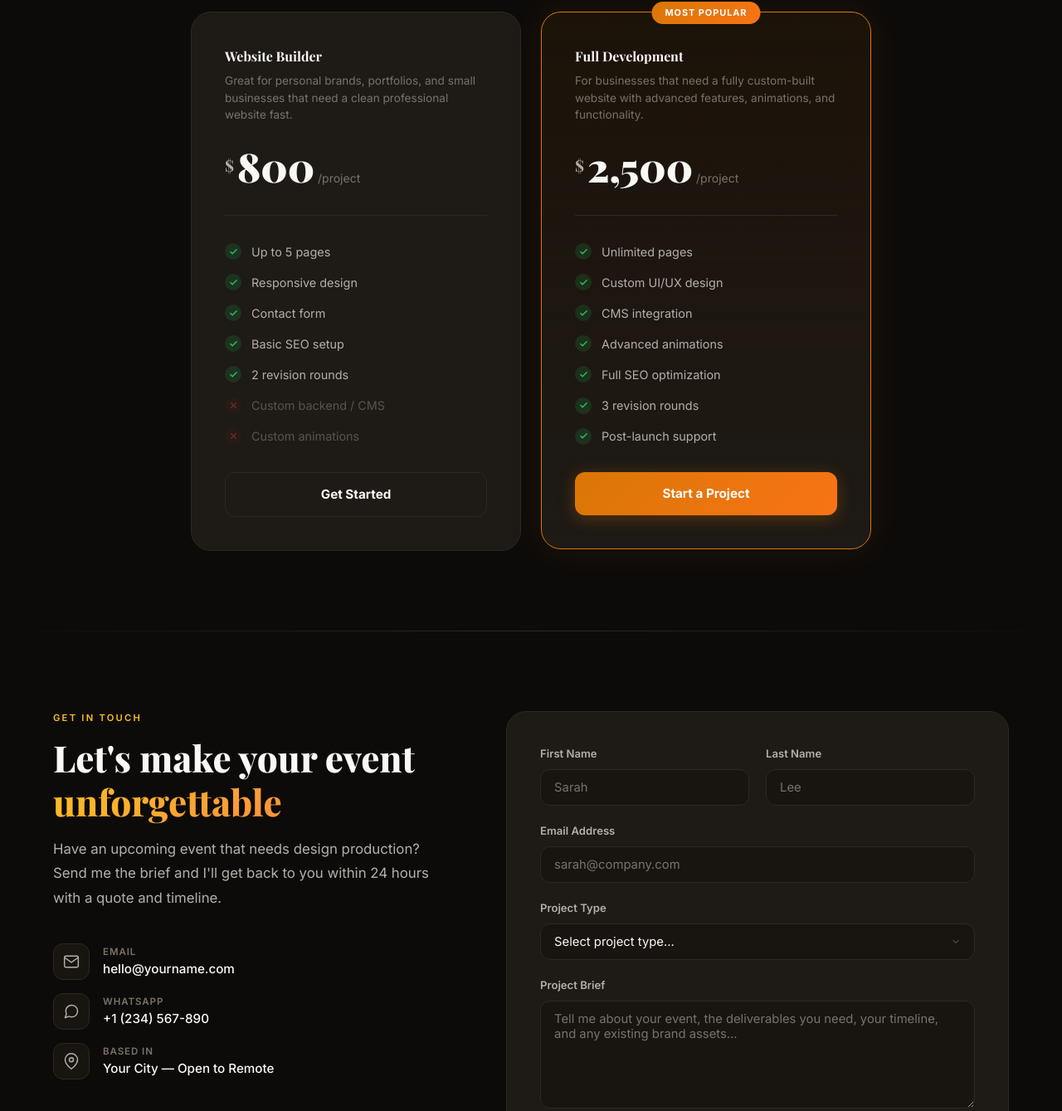
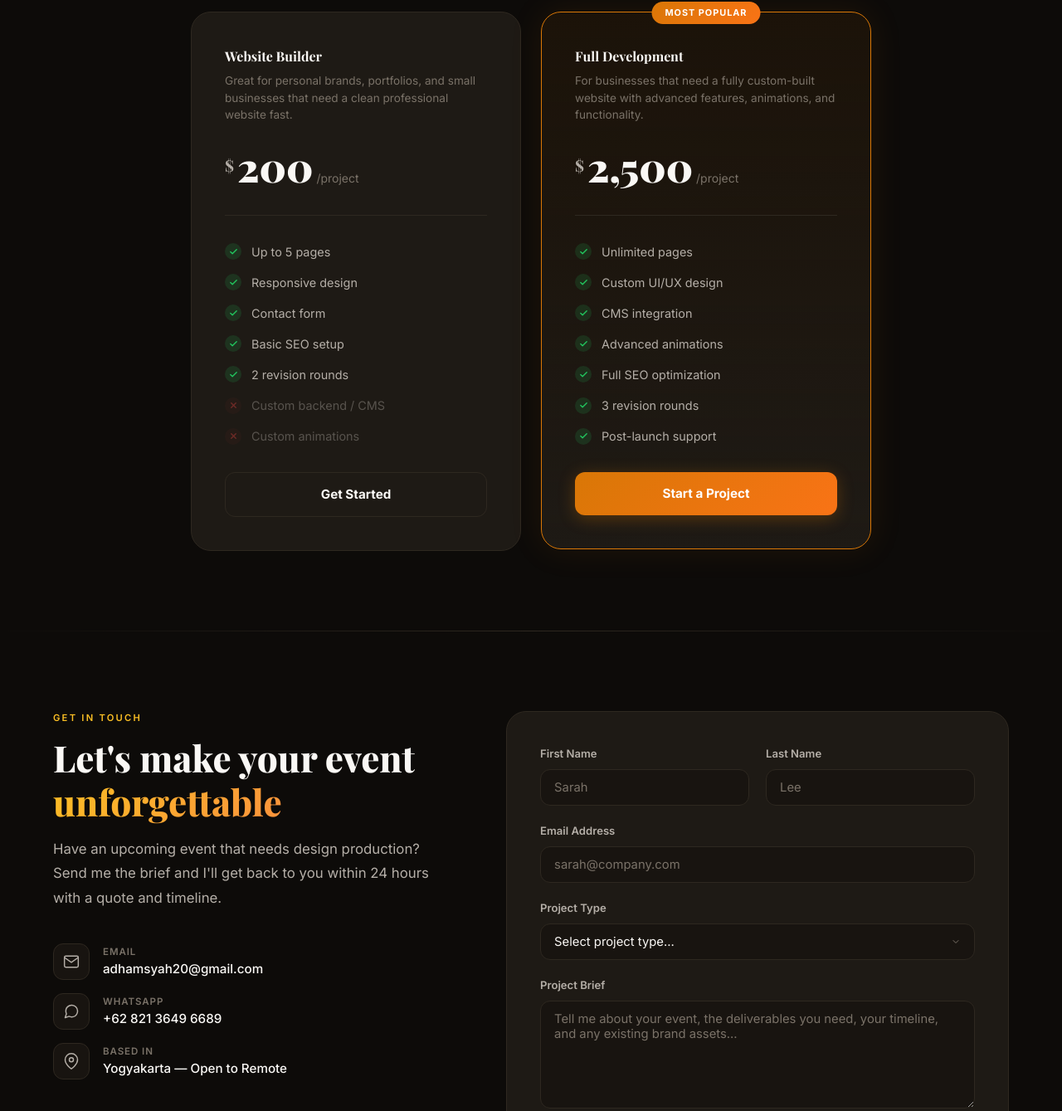
Before and after one commit to haysmahda/portfolio, a website: page index.html in a window 1280 px wide. Shown: the part 6181-7520 px from the top of the page at 83% size. Drawn offline with nearby package versions, Linux system fonts and the light colour scheme; a web font is replaced by a local one.

Commit message:
Update index.html

```diff
--- a/index.html
+++ b/index.html
@@ -1040,7 +1040,7 @@
             </div>
             <div>
               <div class="channel-lbl">Email</div>
-              <div class="channel-val">hello@yourname.com</div>
+              <div class="channel-val">adhamsyah20@gmail.com</div>
             </div>
           </a>
           <a href="https://wa.me/1234567890" class="contact-channel" aria-label="WhatsApp">
@@ -1049,7 +1049,7 @@
             </div>
             <div>
               <div class="channel-lbl">WhatsApp</div>
-              <div class="channel-val">+1 (234) 567-890</div>
+              <div class="channel-val">+62 821 3649 6689</div>
             </div>
           </a>
           <div class="contact-channel">
@@ -1058,7 +1058,7 @@
             </div>
             <div>
               <div class="channel-lbl">Based In</div>
-              <div class="channel-val">Your City — Open to Remote</div>
+              <div class="channel-val">Yogyakarta — Open to Remote</div>
             </div>
           </div>
         </div>
@@ -1265,7 +1265,7 @@ const PLANS = [
   {
     name:'Website Builder',
     desc:'Great for personal brands, portfolios, and small businesses that need a clean professional website fast.',
-    monthly:800,  retainer:80,  period:'/project', popular:false,
+    monthly:200,  retainer:30,  period:'/project', popular:false,
     features:[
       {t:'Up to 5 pages',              y:true},
       {t:'Responsive design',          y:true},
```
